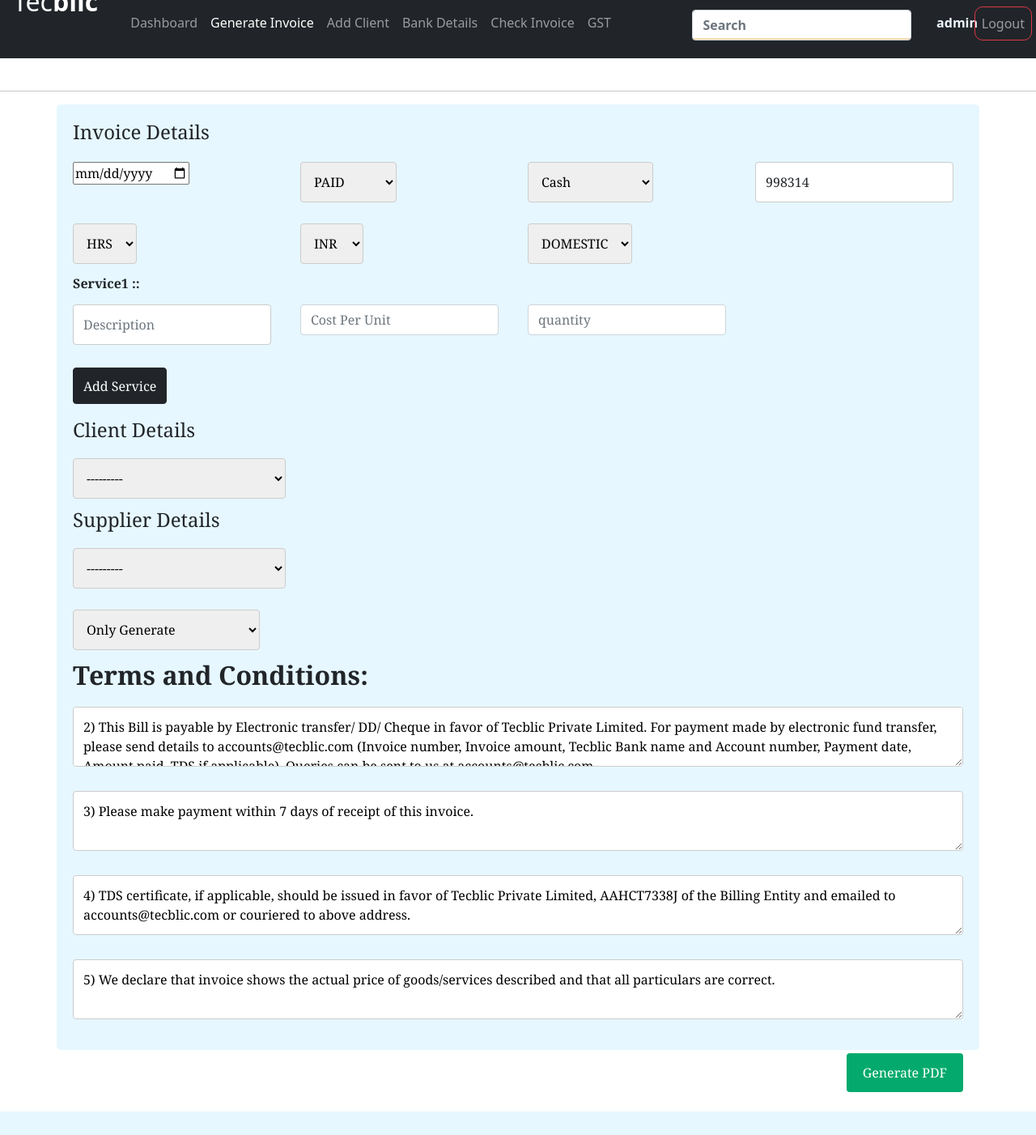
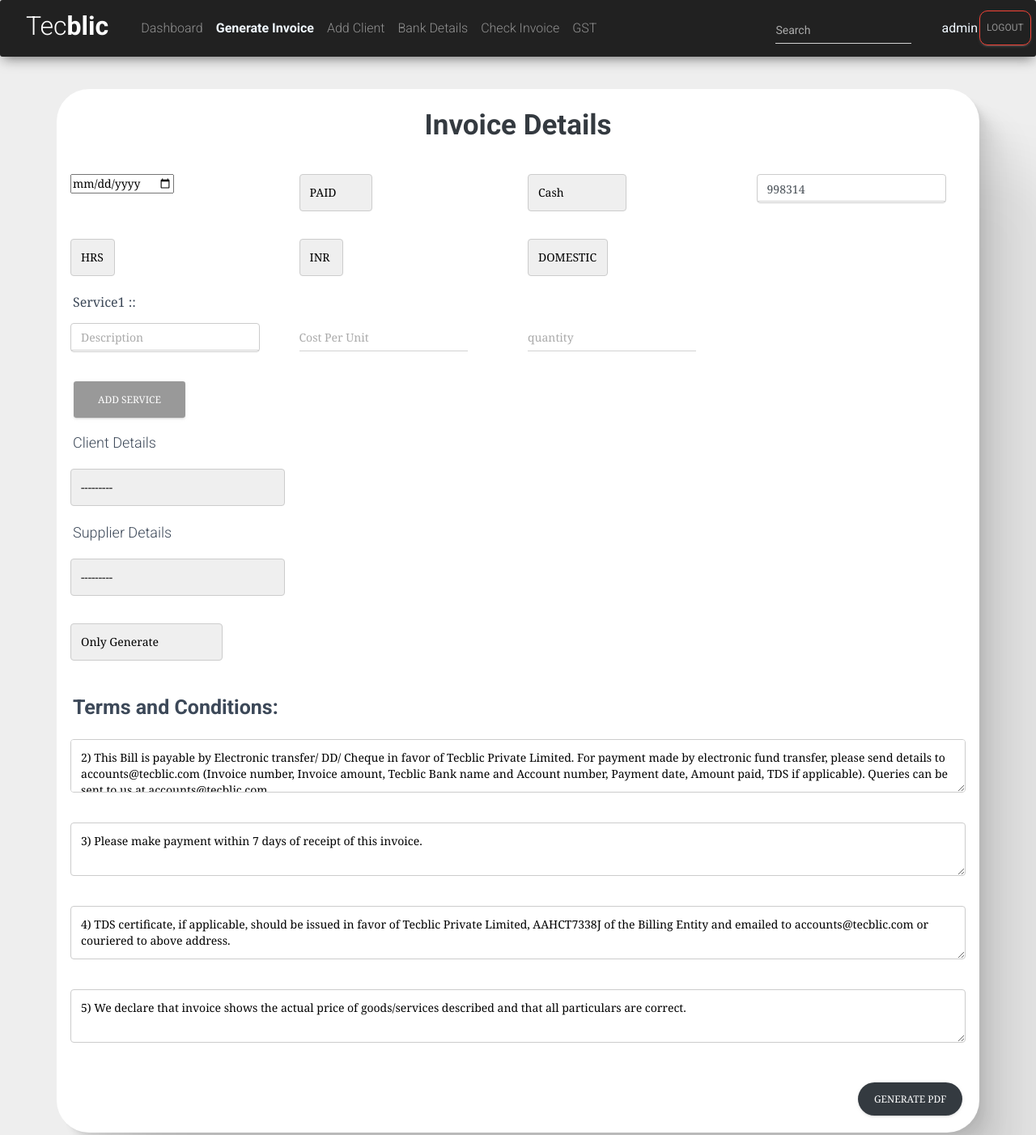
Before and after one commit to priyank-tecblic/tecblic-invoice-portal, a Django app: page /invoice/ in a window 1280 px wide. Shown: the whole page at 81% size. Before the commit the page ends 1373 px from the top, so only its background shows below. Run offline with Django 3.2, Linux system fonts and the light colour scheme; a user stored in the database is signed in; data comes from the database, SQL or seed files in the repository; both versions use the stored data as it was after the commit; some libraries are stand-ins or nearby versions.

Commit message:
change on scrollbar

```diff
--- a/tecblicapp/templates/tecblicapp/add_client.html
+++ b/tecblicapp/templates/tecblicapp/add_client.html
@@ -18,6 +18,11 @@
     <link href="/static/assets/css/material-dashboard.css?v=2.1.2" rel="stylesheet" />
     <link href="/static/assets/css/material-dashboard-rtl.css?v=2.1.2" rel="stylesheet" />
     <style>
+        table {
+  border-collapse: collapse;
+  border-radius: 2em;
+  overflow: hidden;
+}
         * {
         /* user-select: none; */
           box-sizing: border-box;
--- a/tecblicapp/templates/tecblicapp/bank_details.html
+++ b/tecblicapp/templates/tecblicapp/bank_details.html
@@ -95,6 +95,11 @@
         }
         .form-control, .is-focused .form-control {
     background-image: linear-gradient(to top, #000000 2px, rgba(156, 39, 176, 0) 2px), linear-gradient(to top, #d2d2d2 1px, rgba(210, 210, 210, 0) 1px);
+}
+table {
+  border-collapse: collapse;
+  border-radius: 2em;
+  overflow: hidden;
 }
 </style>
 
--- a/tecblicapp/templates/tecblicapp/check_invoice_status_demo.html
+++ b/tecblicapp/templates/tecblicapp/check_invoice_status_demo.html
@@ -25,6 +25,11 @@
             color: aliceblue;
             font-weight: bold;
         }
+        table {
+  border-collapse: collapse;
+  border-radius: 2em;
+  overflow: hidden;
+}
     </style>
 </head>
 
--- a/tecblicapp/templates/tecblicapp/home_page.html
+++ b/tecblicapp/templates/tecblicapp/home_page.html
@@ -8,6 +8,12 @@
         <link rel="icon" type="image/x-icon" href="/static/tecblic.png">
         <link rel="stylesheet" href="https://fonts.googleapis.com/css2?family=Roboto:wght@400;700&display=swap">
         <title>home-page</title>
+        <link rel="stylesheet" type="text/css"
+        href="https://fonts.googleapis.com/css?family=Roboto:300,400,500,700|Roboto+Slab:400,700|Material+Icons" />
+    <link rel="stylesheet" href="https://maxcdn.bootstrapcdn.com/font-awesome/latest/css/font-awesome.min.css">
+
+    <link href="/static/assets/css/material-dashboard.css?v=2.1.2" rel="stylesheet" />
+    <link href="/static/assets/css/material-dashboard-rtl.css?v=2.1.2" rel="stylesheet" />
         <style>
             .btn{
                 border-radius: 20px;
--- a/tecblicapp/templates/tecblicapp/invoice.html
+++ b/tecblicapp/templates/tecblicapp/invoice.html
@@ -12,14 +12,39 @@
     <script src="jquery-3.6.0.min.js"></script>
     <script src="https://ajax.googleapis.com/ajax/libs/jquery/3.6.0/jquery.min.js"></script>
   <link rel="icon" type="image/x-icon" href="/static/tecblic.png">
-    <title>Invoice</title>
-    <style>
+     <link rel="stylesheet" type="text/css"
+     href="https://fonts.googleapis.com/css?family=Roboto:300,400,500,700|Roboto+Slab:400,700|Material+Icons" />
+ <link rel="stylesheet" href="https://maxcdn.bootstrapcdn.com/font-awesome/latest/css/font-awesome.min.css">
+
+ <link href="/static/assets/css/material-dashboard.css?v=2.1.2" rel="stylesheet" />
+ <link href="/static/assets/css/material-dashboard-rtl.css?v=2.1.2" rel="stylesheet" />
+  <title>Invoice</title>
+
+<style>
+
+body::-webkit-scrollbar {
+  width: 12px;               /* width of the entire scrollbar */
+}
+
+*:hover::-webkit-scrollbar {
+    width: 2px;
+}
+body::-webkit-scrollbar-track {
+  background: #cee;        /* color of the tracking area */
+}
+
+body::-webkit-scrollbar-thumb {
+  background-color: #212121;    /* color of the scroll thumb */
+  /* border-radius: 10px;       roundness of the scroll thumb */
+  /* creates padding around scroll thumb */
+}
         * {
           box-sizing: border-box;
         }
         #s3
             {
-                color: white;
+                color: aliceblue;
+                font-weight: bold;
             }
         input[type=text], select, textarea {
           width: 100%;
@@ -89,14 +114,20 @@
 {% block content %}
 
 {% endblock %}
-<hr>
 
-    <div class="container" style="font-family: Georgia, 'Times New Roman', Times, serif; background-color: #e6f7ff;">
+    <div class="container" style="box-shadow:
+    2.8px 2.8px 2.2px rgba(0, 0, 0, 0.02),
+    6.7px 6.7px 5.3px rgba(0, 0, 0, 0.028),
+    12.5px 12.5px 10px rgba(0, 0, 0, 0.035),
+    22.3px 22.3px 17.9px rgba(0, 0, 0, 0.042),
+    41.8px 41.8px 33.4px rgba(0, 0, 0, 0.05),
+    100px 100px 80px rgba(0, 0, 0, 0.07)
+    ;background-color: white;border-radius: 40px;font-family: Georgia, 'Times New Roman', Times, serif;">
         <form action="{% url 'generate_invoice' %}" method="POST">
           <input type="hidden" name="payment_method" value="----">
 
           {% csrf_token %}
-            <h4>Invoice Details </h4>
+            <h4 class="text-center text-dark " style="margin-bottom:2%;font-size: 35px;font-weight: 800">Invoice Details </h4>
 
           <div class="row">
             <div class="col-25" >
@@ -182,7 +213,7 @@
             </div>
 
           </div>
-            <h2 style="font-weight:bold;">Terms and Conditions:</h2>
+            <h3 style="font-weight:bold;">Terms and Conditions:</h3>
 
             <div class="row" >
               <label>{{invoices.t_2}}</label>
@@ -197,7 +228,10 @@
             <div  class="row" >
               <label>{{invoices.t_5}}</label>
             </div>
-            <input type="submit" value="Generate PDF" class="btn btn-primary my-4"/>
+            <input type="submit" value="Generate PDF" class="btn btn-dark bg-dark my-4" style="border-radius:40px;"/>
+            <br>
+            <br>
+
         </form>
     </div>
 </body>
```
Also changed, not shown: tecblicapp/templates/tecblicapp/gst.html (+33 -9 lines), tecblicapp/templates/tecblicapp/invoice_edit_form.html (+44 -5 lines), db.sqlite3.
